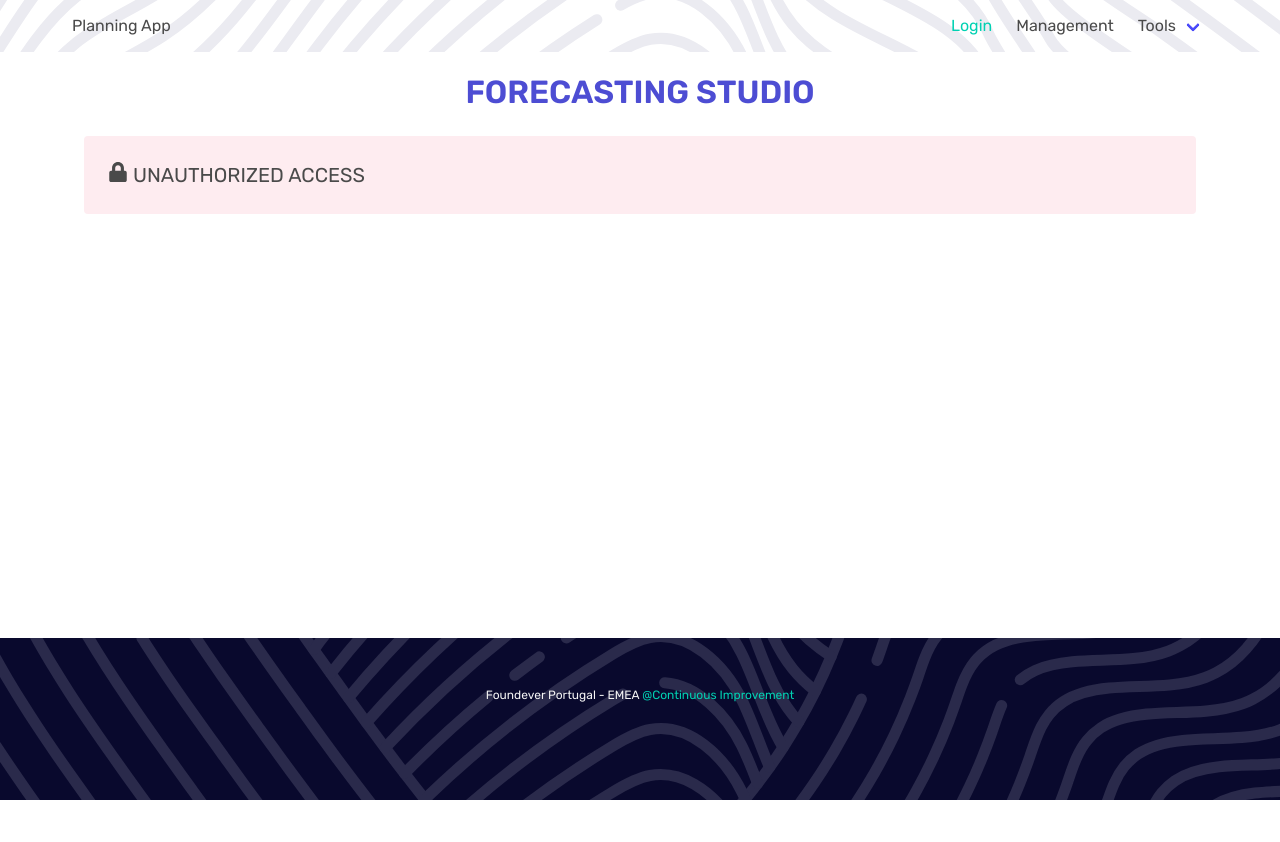
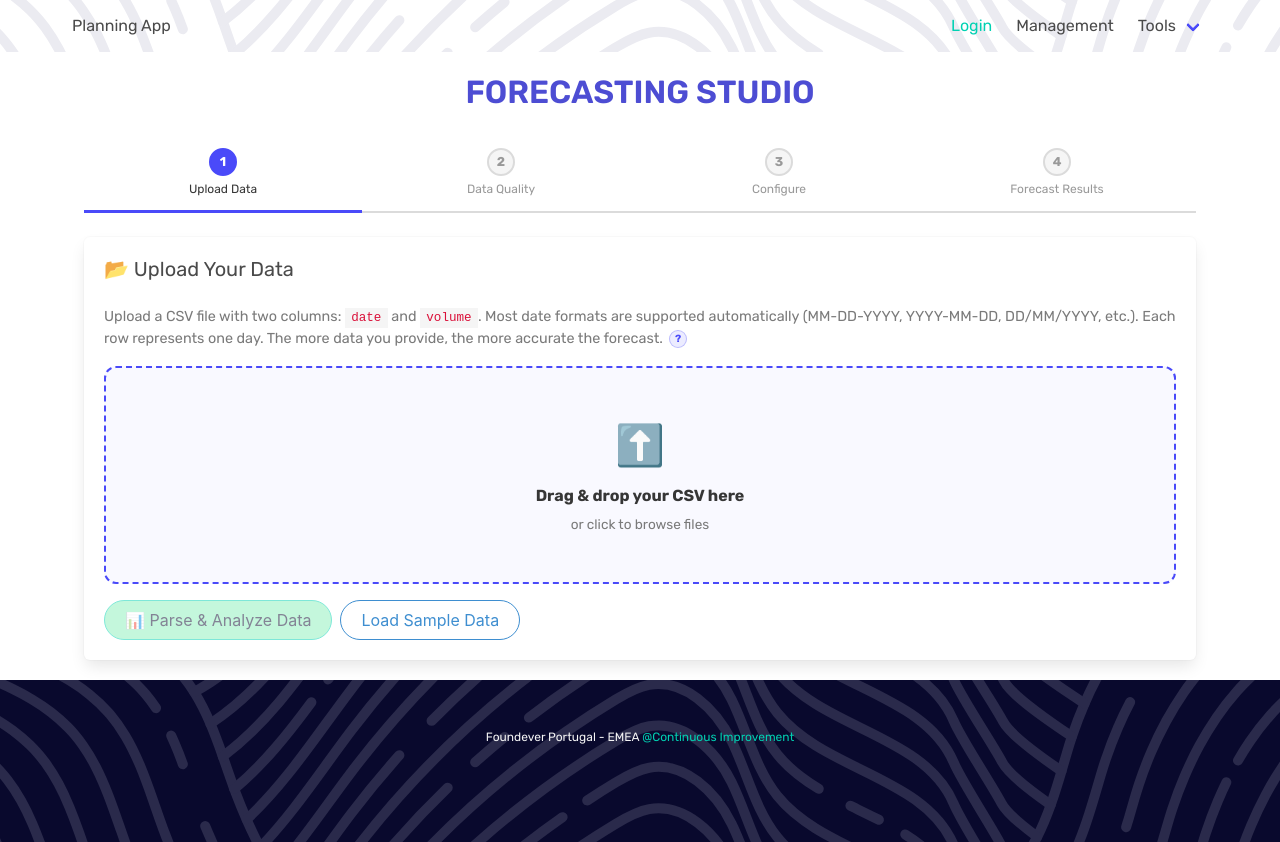
Before and after one commit to WFMplanningapp/planning-app-v2, a Next.js app: page /forecasting in a window 1280 px wide. Before the commit the page ends 800 px from the top, so only its background shows below. Built offline with nearby package versions, Linux system fonts and the light colour scheme.

Commit message:
remove auth to use forecasting module

```diff
--- a/pages/forecasting.jsx
+++ b/pages/forecasting.jsx
@@ -170,12 +170,6 @@ const Forecasting = () => {
       <div>
         <h1 className="has-text-centered mb-2 is-size-5">FORECASTING STUDIO</h1>
         <div className="column">
-          {!auth.allowedManager ? (
-            <div className="message is-danger is-size-5 px-5 py-5">
-              <span><FaLock /></span> UNAUTHORIZED ACCESS
-            </div>
-          ) : (
-            <>
           <Stepper step={step} />
 
           {step === 1 && (
@@ -222,15 +216,12 @@ const Forecasting = () => {
             />
           )}
 
-              {/* Loading overlay */}
           {isRunning && (
             <div style={{ position: "fixed", top: 0, left: 0, right: 0, bottom: 0, background: "rgba(255,255,255,0.9)", zIndex: 1000, display: "flex", alignItems: "center", justifyContent: "center", flexDirection: "column", gap: 16 }}>
               <div style={{ width: 48, height: 48, border: "4px solid #dbdbdb", borderTopColor: "rgb(74,74,249)", borderRadius: "50%", animation: "spin 0.8s linear infinite" }} />
               <div style={{ color: "rgb(74,74,249)", fontWeight: 600 }}>Running forecast models…</div>
               <style>{`@keyframes spin { to { transform: rotate(360deg); } }`}</style>
             </div>
-              )}
-            </>
           )}
         </div>
       </div>
```
Lines whose indentation alone changed are shown as unchanged.
